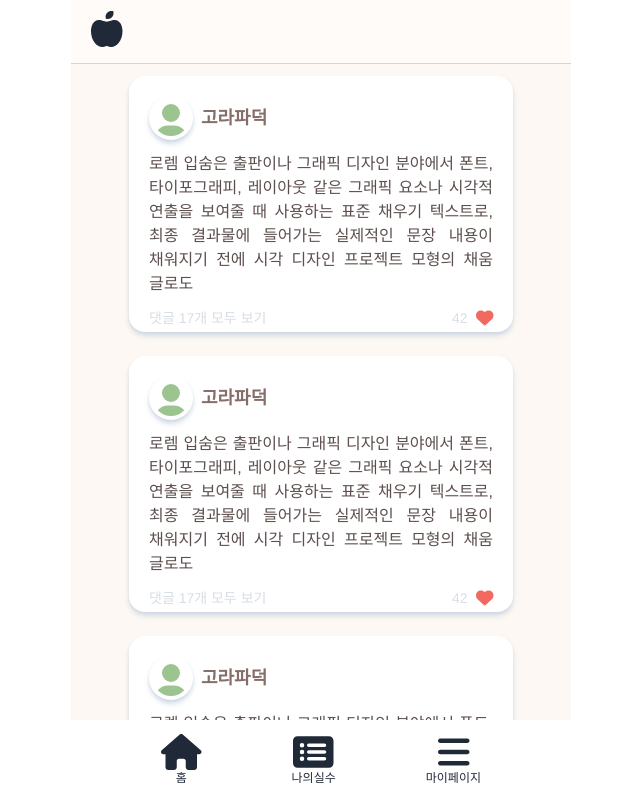
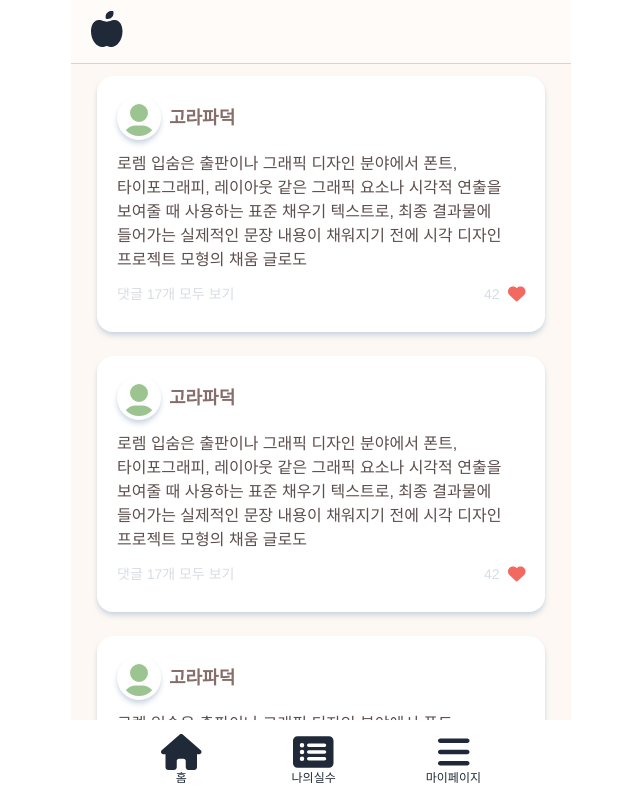
Before and after one commit to coding-union-kr/siltarae-fe, a Next.js app: page /mistakeFeed in a window 1280 px wide. Shown: the top 798 px of the page, without its empty margins (319-959 px from the left). Built offline with nearby package versions, Linux system fonts and the light colour scheme.

Commit message:
fix: contentCard width 수정

```diff
--- a/components/ContentCard.tsx
+++ b/components/ContentCard.tsx
@@ -6,12 +6,12 @@ import Avatar from "./Avatar";
 
 function ContentCard() {
   return (
-    <article className="card w-96 h-64 bg-white text-neutral-content shadow-md shadow-slate-300 p-5 my-3">
+    <article className="card w-[28rem] h-64 bg-white text-neutral-content shadow-md shadow-slate-300 p-5 my-3">
       <section className="flex items-center mb-3">
         <Avatar />
         <h3 className="ml-2 text-lg text-[#856E69] font-bold">고라파덕</h3>
       </section>
-      <p className="text-base text-[#5C4F4D] leading-normal break-keep text-justify">
+      <p className="text-base text-[#5C4F4D] leading-normal break-keep">
         로렘 입숨은 출판이나 그래픽 디자인 분야에서 폰트, 타이포그래피, 레이아웃
         같은 그래픽 요소나 시각적 연출을 보여줄 때 사용하는 표준 채우기
         텍스트로, 최종 결과물에 들어가는 실제적인 문장 내용이 채워지기 전에 시각
```
